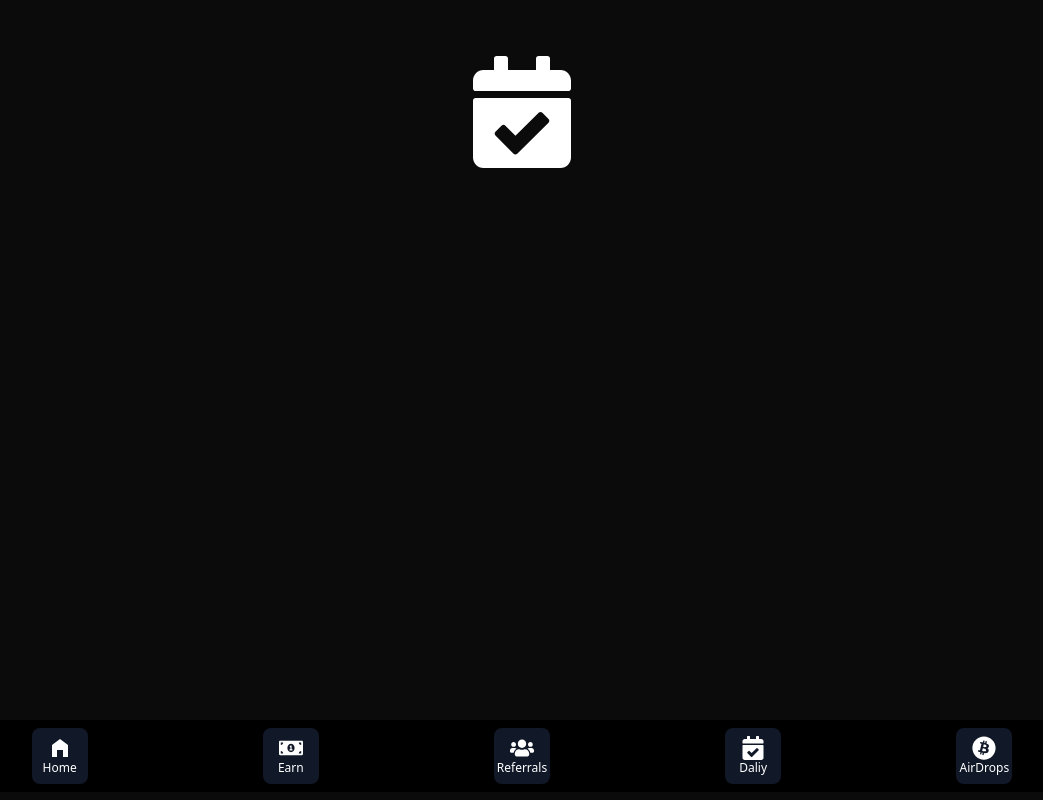
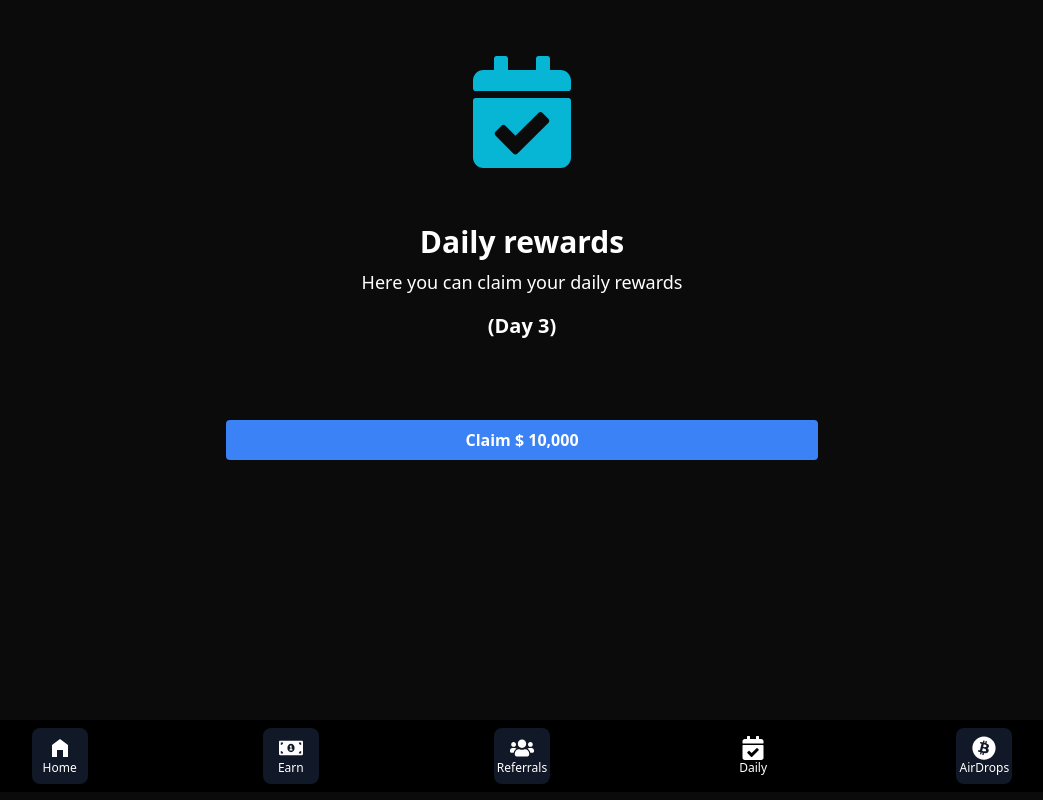
Before and after one commit to Million-art/mini_app_frontend, a React (Vite) app: page /daily in a window 1280 px wide. Shown: the whole page, without its empty margins (118-1161 px from the left). Built offline with nearby package versions, Linux system fonts and the light colour scheme.

Commit message:
feat: add daily

```diff
--- a/src/App.tsx
+++ b/src/App.tsx
@@ -520,7 +520,7 @@ function App() {
         <Route path="/referrals" element={<Referrals />} />
         <Route path="/earn" element={<Earn />} />
         <Route path="/daily" element={<Daily />} />
-        <Route path="/aridrops" element={<AirDrops />} />
+        <Route path="/airdrops" element={<AirDrops />} />
         {/* {user && calculate && <Route path="/referrals" element={<Referrals />} />}
         {user && calculate && <Route path="/earn" element={<Earn />} />}
         {user && calculate && <Route path="/daily" element={<Daily />} />}
--- a/src/components/BottomNav.tsx
+++ b/src/components/BottomNav.tsx
@@ -15,7 +15,7 @@ const BottomNav = () => {
                 <Btn children={<MdHomeFilled />} label="Home" currentScreen={currentScreen} url="/" />
                 <Btn children={<FaMoneyBillAlt />} label="Earn" currentScreen={currentScreen} url="/earn" />
                 <Btn children={<FaUsers />} label="Referrals" currentScreen={currentScreen} url="/referrals" />
-                <Btn children={<FaCalendarCheck />} label="Daliy" currentScreen={currentScreen} url="/daliy" />
+                <Btn children={<FaCalendarCheck />} label="Daily" currentScreen={currentScreen} url="/daily" />
                 <Btn children={<FaBitcoin />} label="AirDrops" currentScreen={currentScreen} url="/airdrops" />
             </nav>
         </div>
--- a/src/screens/Daily.tsx
+++ b/src/screens/Daily.tsx
@@ -1,12 +1,38 @@
 import { FaCalendarCheck } from "react-icons/fa"
 
 const Daily = () => {
+  const isClaimed = false;
+  const claimdisabled = false;
   return (
     <div className="text-white">
       <div className="flex items-center justify-center py-10">
-          <div className="rounded-full p-4">
-              <FaCalendarCheck  className="w-28 h-28 "/>
-          </div>
+        <div className="rounded-full p-4">
+          <FaCalendarCheck className="w-28 h-28 object-contain text-cyan-500" />
+        </div>
+      </div>
+      <p className="text-center font-bold text-3xl">Daily rewards</p>
+      <p className="text-center text-lg mt-2">
+        Here you can claim your daily rewards
+      </p>
+      <p className="text-center text-xl font-bold mt-4 ">(Day 3)</p>
+      <div className="mx-10 mt-20">
+        {
+          isClaimed ? (
+            <button
+              disabled
+              className="w-full bg-gray-500 text-white font-bold py-2 rounded cursor-not-allowed"
+            >
+              Claimed for today
+            </button>
+          ) : (
+            <button
+              disabled
+              className={`w-full ${claimdisabled ? "bg-gray-500" : "bg-blue-500 hover:bg-blue-700"} text-white font-bold py-2 rounded`}
+            >
+              Claim $ 10,000
+            </button>
+          )
+        }
       </div>
     </div>
   )
```
